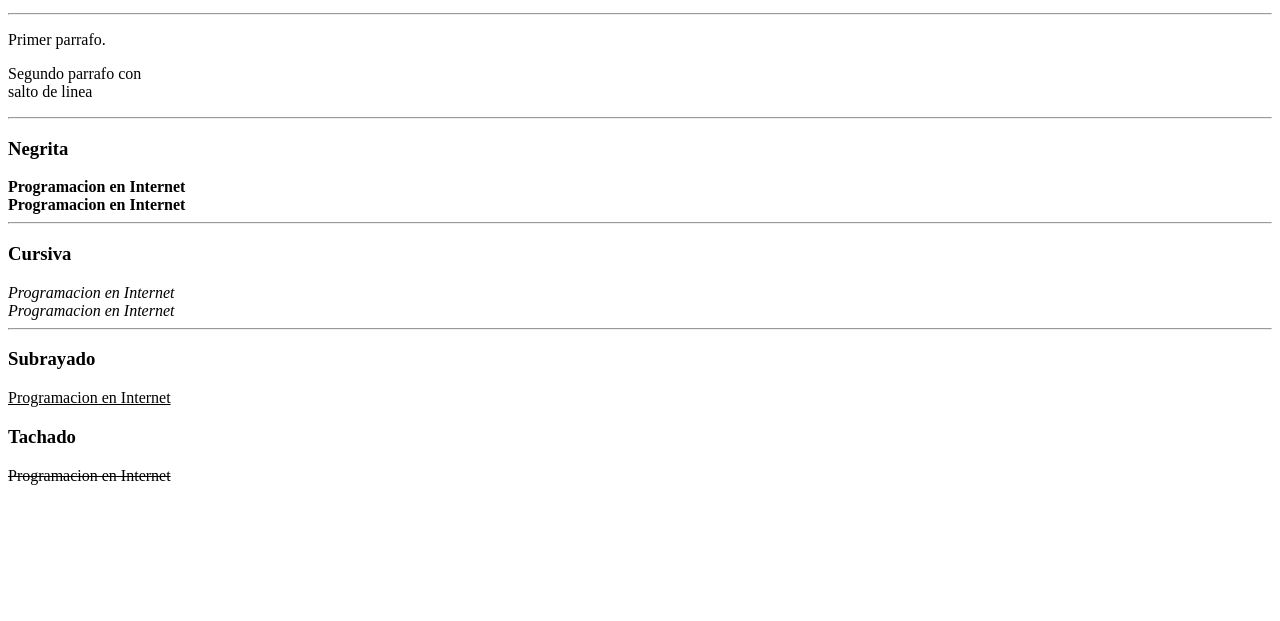
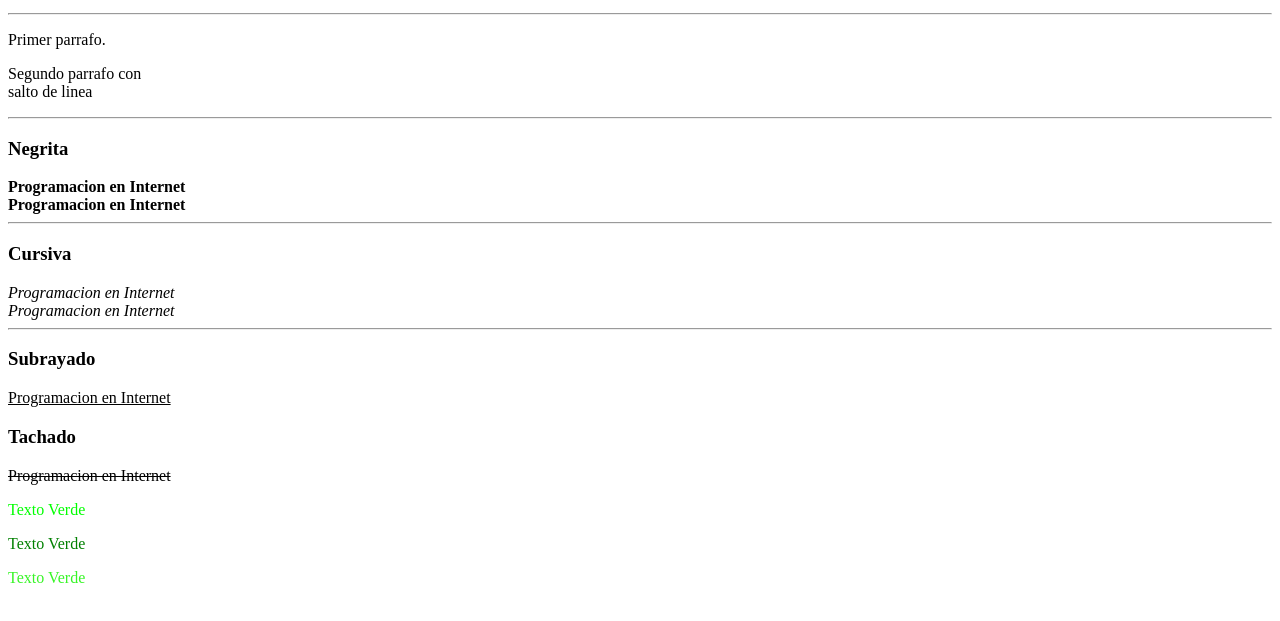
Before and after one commit to hectorparedes10/HTML, a plain HTML site: page index.html in a window 1280 px wide. Shown: the part 127-748 px from the top of the page. Drawn offline with Linux system fonts and the light colour scheme.

Commit message:
Feat: Modificacion HTML 26/08

```diff
--- a/index.html
+++ b/index.html
@@ -22,6 +22,8 @@
         <u> Programacion en Internet </u>
         <h3> Tachado </h3>
         <s> Programacion en Internet </s>
-
+        <p style="color:#00FF00;">Texto Verde</p>
+        <p style="color:green;">Texto Verde</p>
+        <p style="color:rgb(56, 245, 39);">Texto Verde</p>
     </body>
 </html>
```
